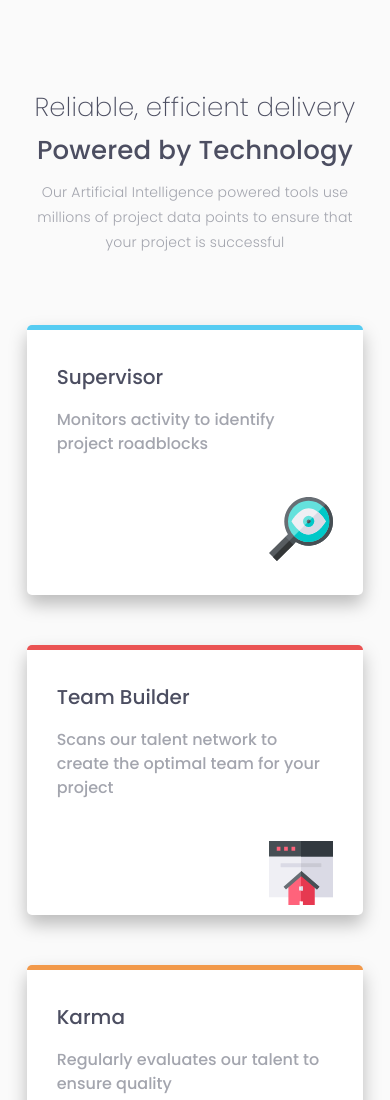
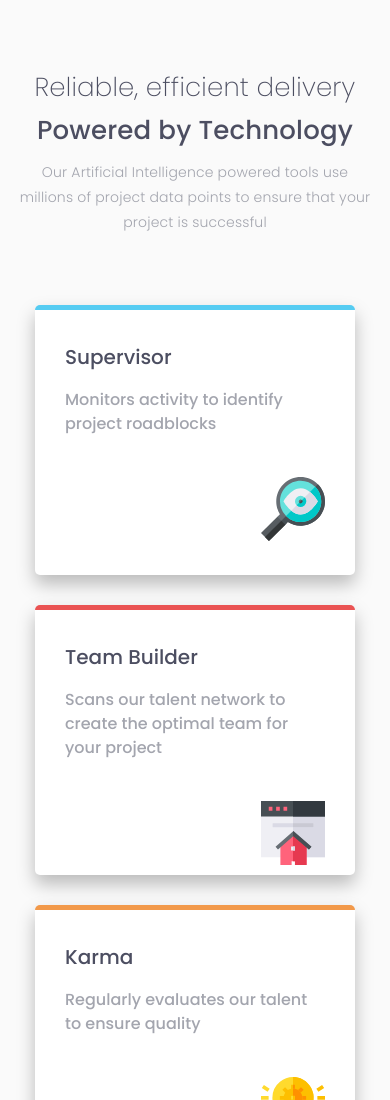
Before and after one commit to chefoce/four-card-feature-section-master-main, a plain HTML site: page index.html in a window 390 px wide. Shown: the top 1100 px of the page. Drawn offline with Linux system fonts and the light colour scheme.

Commit message:
Proyecto terminado de Frontend Mentor

```diff
--- a/css/styles.css
+++ b/css/styles.css
@@ -20,9 +20,7 @@ body {
 }
 
 .container {
-    width: 75%;
     margin: 0 auto;
-    padding: 20px;
 }
 
 .main-title {
@@ -61,9 +59,7 @@ body {
     display: grid;
 	grid-template-rows: repeat(2, 1fr);
 	grid-template-columns: repeat(3, 1fr);
-	gap: 20px;
-	width: 100%;
-	height: 100%;
+	gap: 30px;
 }
 .div1{
     display: flex;
@@ -125,9 +121,8 @@ body {
     float: right;
     margin-top: 25px;
 }
-@media (max-width: 768px) {
+@media (max-width: 1440px) {
     .container {
-        width: 90%;
         margin-top: 50px;
     }
     .main-title {
@@ -136,22 +131,28 @@ body {
     .second-title {
         font-size:26px;
     }
-    div br {
-        display: none;
-    }
+
     .main-text {
         font-size: 14px;
         padding: 0 10px;
     }
     .cards {
-        display: flex; flex-direction: column;
+        display: flex;
+        flex-direction: column;
+        align-items: center;
     }
-    .div1 { order: 1; }
-    .div2 { order: 2; }
-    .div3 { order: 4; }
-    .div4 { order: 3; }
+    .div1 { order: 1; justify-content: center; }
+    .div2 { order: 2; justify-content: center;}
+    .div3 { order: 4; justify-content: center;}
+    .div4 { order: 3; justify-content: center;}
 
+
+}
+@media (max-width: 768px) {
+    div br {
+        display: none;
+    }
     .card1,.card2,.card3,.card4 {
-        margin-bottom: 30px;
+        width: 260px;
     }
 }
```
